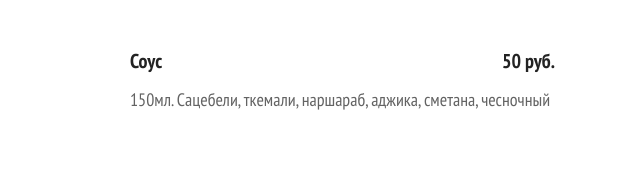
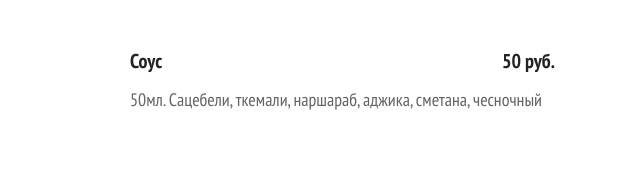
Before and after one commit to chest-cafe/chest-cafe.github.io, a plain HTML site: page index.html in a window 1280 px wide. Shown: the part 2447-2620 px from the top of the page, 640-1280 px from the left. Drawn offline with Linux system fonts and the light colour scheme.

Commit message:
Mistake fixed

```diff
--- a/index.html
+++ b/index.html
@@ -255,7 +255,7 @@
 			 <div class="s-left"></div><!--s-left-->
 				 <div class="s-right">
 					 <h5 class="mb-10"><b>Соус</b><b class="color-primary float-right">50 руб.</b></h5>
-					 <p class="pr-70">150мл. Сацебели, ткемали, наршараб, аджика,  сметана, чесночный</p>
+					 <p class="pr-70">50мл. Сацебели, ткемали, наршараб, аджика,  сметана, чесночный</p>
 				 </div><!--s-right-->
 		 </div><!-- sided-90x -->
 		</div><!-- food-menu -->
```
